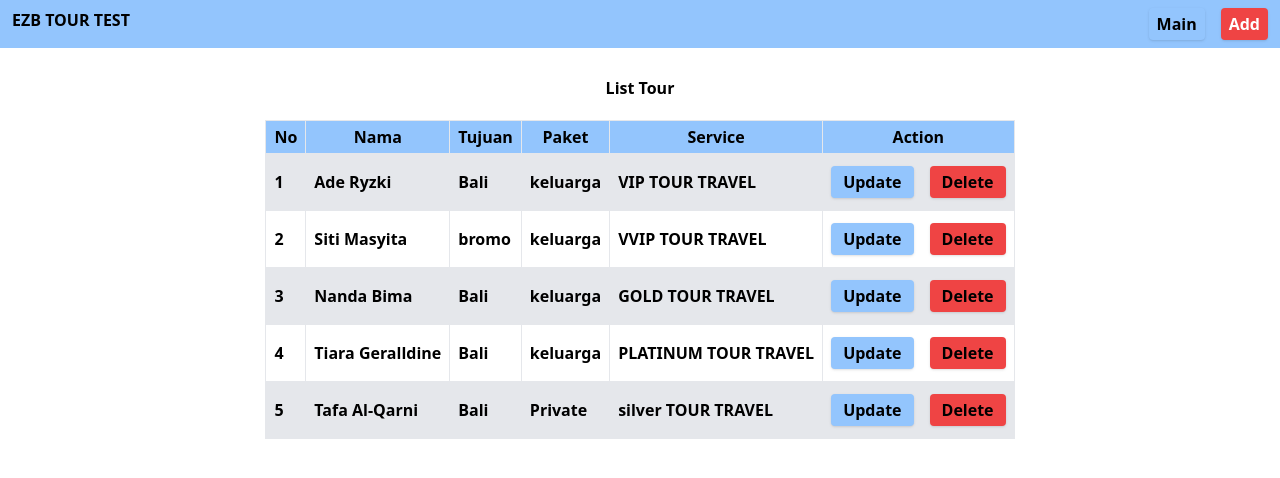
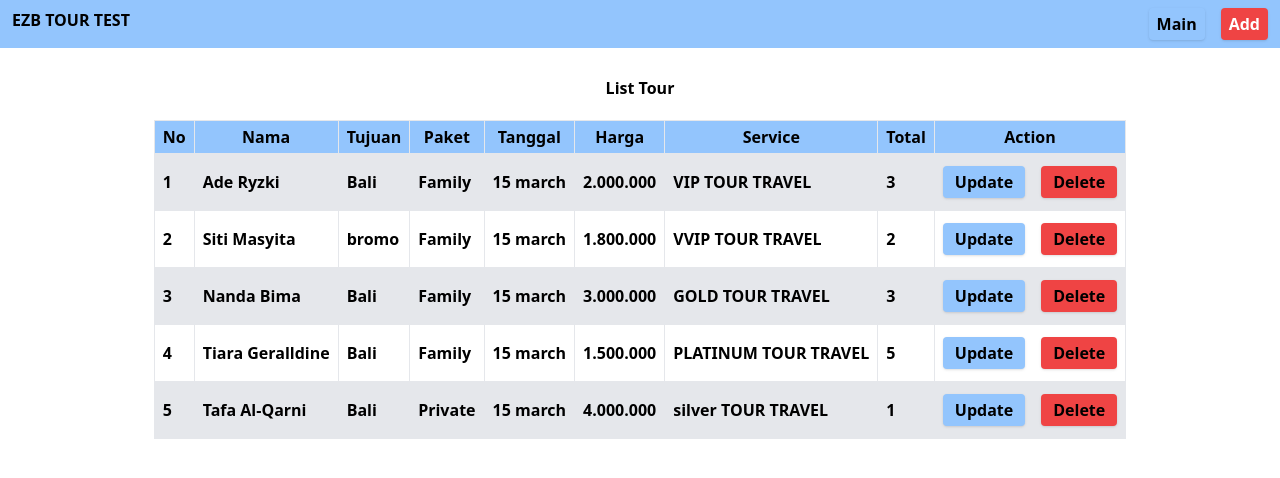
Before and after one commit to ade-ryzki/test-ezb, a Vue app: page / in a window 1280 px wide. Shown: the top 478 px of the page. Built offline with nearby package versions, Linux system fonts and the light colour scheme.

Commit message:
update table ( 1 11 43)

```diff
--- a/src/App.vue
+++ b/src/App.vue
@@ -48,32 +48,47 @@ export default{
         {
           name: 'Ade Ryzki',
           tujuan: 'Bali',
-          paket: 'keluarga',
-          service: 'VIP TOUR TRAVEL'
+          paket: 'Family',
+          tanggal: '15 march',
+          harga: '2.000.000',
+          service: 'VIP TOUR TRAVEL',
+          total: '3',
         },
         {
           name: 'Siti Masyita',
           tujuan: 'bromo',
-          paket: 'keluarga',
-          service: 'VVIP TOUR TRAVEL'
+          paket: 'Family',
+          tanggal: '15 march',
+          harga: '1.800.000',
+          service: 'VVIP TOUR TRAVEL',
+          total: '2',
         },
         {
           name: 'Nanda Bima',
           tujuan: 'Bali',
-          paket: 'keluarga',
-          service: 'GOLD TOUR TRAVEL'
+          paket: 'Family',
+          tanggal: '15 march',
+          harga: '3.000.000',
+          service: 'GOLD TOUR TRAVEL',
+          total: '3',
         },
         {
           name: 'Tiara Geralldine',
           tujuan: 'Bali',
-          paket: 'keluarga',
-          service: 'PLATINUM TOUR TRAVEL'
+          paket: 'Family',
+          tanggal: '15 march',
+          harga: '1.500.000',
+          service: 'PLATINUM TOUR TRAVEL',
+          total: '5',
         },
         {
           name: 'Tafa Al-Qarni',
           tujuan: 'Bali',
           paket: 'Private',
-          service: 'silver TOUR TRAVEL'
+          tanggal: '15 march',
+          harga: '4.000.000',
+          service: 'silver TOUR TRAVEL',
+          total: '1',
         },
       ]
     }
--- a/src/components/ShowMains.vue
+++ b/src/components/ShowMains.vue
@@ -7,7 +7,10 @@
                 <th-table>Nama</th-table>
                 <th-table>Tujuan</th-table>
                 <th-table>Paket</th-table>
+                <th-table>Tanggal</th-table>
+                <th-table>Harga</th-table>
                 <th-table>Service</th-table>
+                <th-table>Total</th-table>
                 <th-table>Action</th-table>
             </tr>
         </thead>
@@ -17,7 +20,10 @@
                 <td-table>{{main.name}}</td-table>
                 <td-table>{{ main.tujuan }}</td-table>
                 <td-table>{{main.paket}}</td-table>
+                <td-table>{{main.tanggal}}</td-table>
+                <td-table>{{main.harga}}</td-table>
                 <td-table>{{main.service}}</td-table>
+                <td-table>{{main.total}}</td-table>
                 <td-table>
                     <blue-button>Update</blue-button>
                     <span class="mx-2"></span>
```
